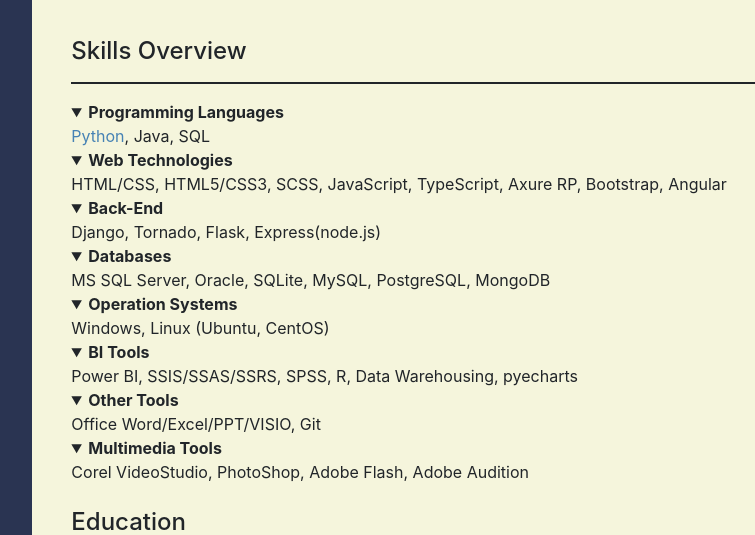
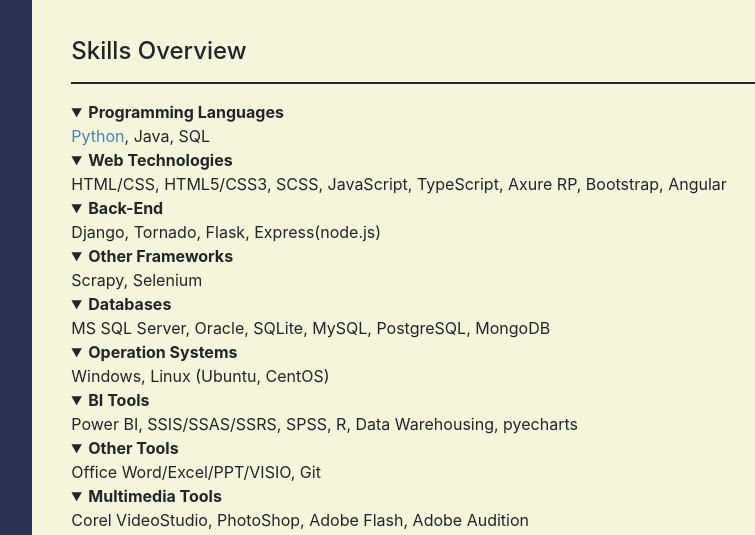
Before and after one commit to YizheZhang-Ervin/EasyEZ_V2, a Django app: page /introduction/ in a window 1280 px wide. Shown: the part 997-1532 px from the top of the page, without its empty margins (181-936 px from the left). Run offline with Django 3.2, Linux system fonts and the light colour scheme; some libraries are stand-ins or nearby versions.

Commit message:
update skills

```diff
--- a/Blog/templates/fullstack.html
+++ b/Blog/templates/fullstack.html
@@ -30,6 +30,7 @@
                 <p>Requests+BeautifulSoup, Scrapy+Selenium</p>
                 <li><strong>Python Security</strong></li>
                 <li><strong>Python Automation</strong></li>
+                <p>Selenium</p>
                 <br>
                 <!-- web developing -->
                 <h4 id="t3">Web Developing</h4>
--- a/Blog/templates/introduction.html
+++ b/Blog/templates/introduction.html
@@ -90,6 +90,7 @@
                     <details style="margin:0 auto " open=""><summary><b>Programming Languages</b></summary><a href="#">Python</a>, Java, SQL</details>
                     <details style="margin:0 auto " open=""><summary><b>Web Technologies</b></summary>HTML/CSS, HTML5/CSS3, SCSS, JavaScript, TypeScript, Axure RP, Bootstrap, Angular</details>
                     <details style="margin:0 auto " open=""><summary><b>Back-End</b></summary>Django, Tornado, Flask, Express(node.js)</details>
+                    <details style="margin:0 auto " open=""><summary><b>Other Frameworks</b></summary>Scrapy, Selenium</details>
                     <details style="margin:0 auto " open=""><summary><b>Databases</b></summary>MS SQL Server, Oracle, SQLite, MySQL, PostgreSQL, MongoDB</details>
                     <details style="margin:0 auto " open=""><summary><b>Operation Systems</b></summary>Windows, Linux (Ubuntu, CentOS)</details>
                     <details style="margin:0 auto " open=""><summary><b>BI Tools</b></summary>Power BI, SSIS/SSAS/SSRS, SPSS, R, Data Warehousing, pyecharts</details>
```
